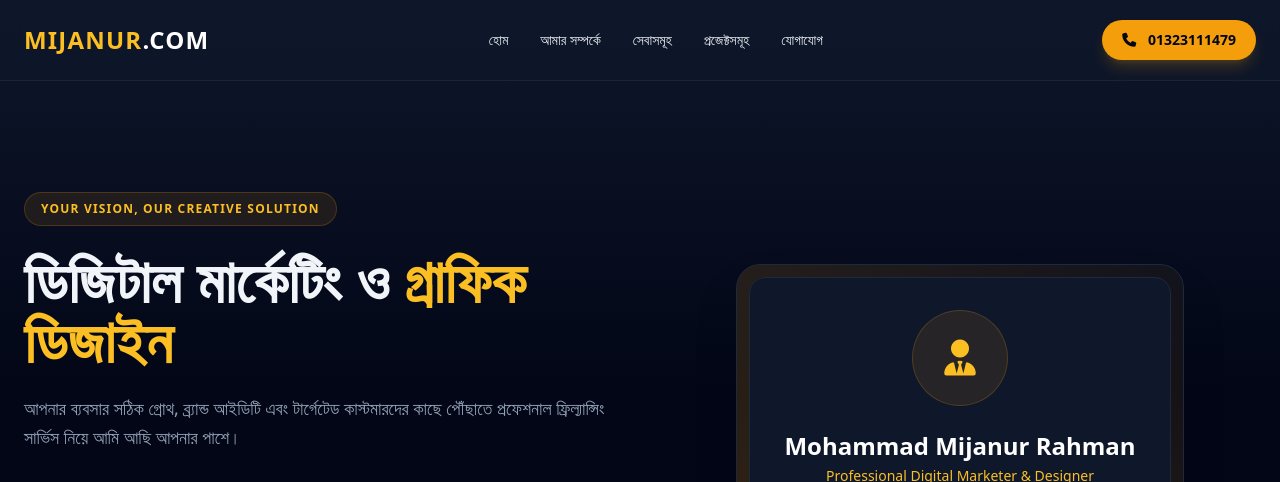
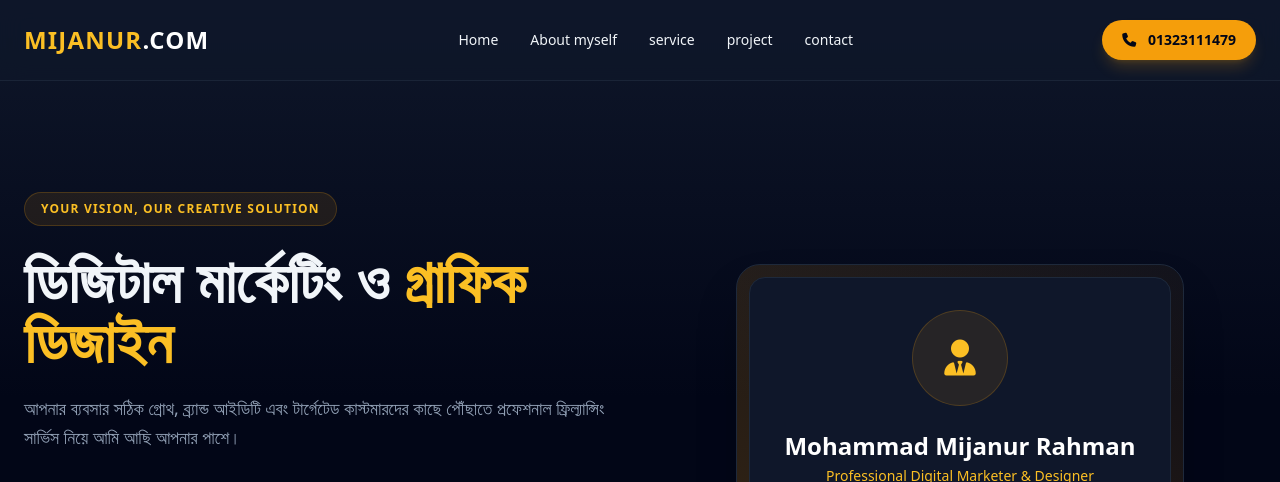
Before and after one commit to mdalom444706-ui/Portfolio, a plain HTML site: page index.html in a window 1280 px wide. Shown: the top 482 px of the page. Drawn offline with nearby package versions, Linux system fonts and the light colour scheme.

Commit message:
Update index.html

```diff
--- a/index.html
+++ b/index.html
@@ -3,7 +3,7 @@
 <head>
     <meta charset="UTF-8">
     <meta name="viewport" content="width=device-width, initial-scale=1.0">
-    <title>Mohammad Mijanur Rahman | Digital Marketer & Graphic Designer</title>
+    <title>Mohammad Mizanur Rahman | Digital Marketer & Graphic Designer</title>
     <!-- Tailwind CSS CDN -->
     <script src="https://cdn.tailwindcss.com"></script>
     <link rel="stylesheet" href="https://cdnjs.cloudflare.com/ajax/libs/font-awesome/6.4.0/css/all.min.css">
@@ -15,11 +15,11 @@
         <div class="max-w-7xl mx-auto px-6 h-20 flex items-center justify-between">
             <a href="#" class="text-2xl font-black tracking-wider text-amber-400">MIJANUR<span class="text-white">.COM</span></a>
             <nav class="hidden md:flex space-x-8 text-sm font-medium">
-                <a href="#home" class="hover:text-amber-400 transition">হোম</a>
-                <a href="#about" class="hover:text-amber-400 transition">আমার সম্পর্কে</a>
-                <a href="#services" class="hover:text-amber-400 transition">সেবাসমূহ</a>
-                <a href="#portfolio" class="hover:text-amber-400 transition">প্রজেক্টসমূহ</a>
-                <a href="#contact" class="hover:text-amber-400 transition">যোগাযোগ</a>
+                <a href="#home" class="hover:text-amber-400 transition">Home</a>
+                <a href="#about" class="hover:text-amber-400 transition">About myself</a>
+                <a href="#services" class="hover:text-amber-400 transition">service</a>
+                <a href="#portfolio" class="hover:text-amber-400 transition">project</a>
+                <a href="#contact" class="hover:text-amber-400 transition">contact</a>
             </nav>
             <a href="tel:01323111479" class="bg-amber-500 hover:bg-amber-600 text-slate-950 px-5 py-2.5 rounded-full font-bold text-sm transition shadow-lg shadow-amber-500/20">
                 <i class="fa-solid fa-phone mr-2"></i> 01323111479
```
